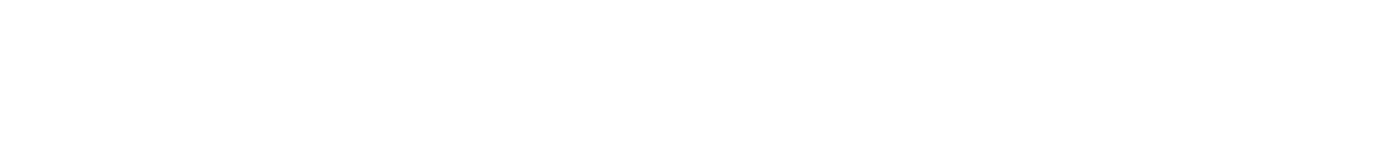
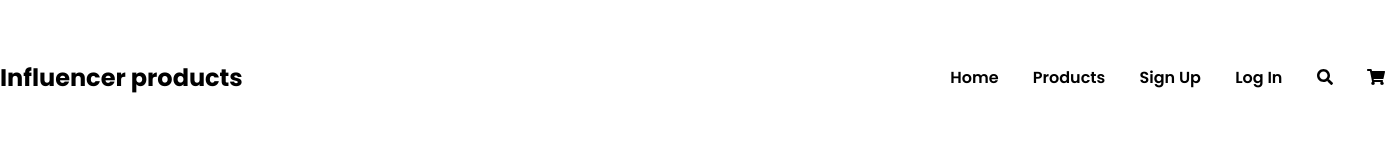
Before and after one commit to farihatulmaria/influencer-gear, a plain HTML site: page index.html in a window 1280 px wide. Shown: the whole page, 1400 px wide, since content can reach past the window. Drawn offline with Linux system fonts and the light colour scheme.

Commit message:
header complete

```diff
--- a/assets/css/style.css
+++ b/assets/css/style.css
@@ -1,6 +1,7 @@
 /* type of contents
   1. default css
-  2.
+  2. main css
+    2.1. header
   3.
 */
 
@@ -10,6 +11,7 @@
 body {
   margin: 0;
   padding: 0;
+  font-family: "Poppins", sans-serif;
 }
 ul {
   margin: 0;
@@ -18,8 +20,54 @@ ul {
 }
 a {
   text-decoration: none;
+  color: #000;
 }
 .container {
   width: 1200px;
   margin: 0 auto;
 }
+/* =====================
+    main css
+=========================  */
+
+/* header */
+header {
+  padding: 50px 0;
+}
+header .container {
+  width: 1400px;
+  display: flex;
+  justify-content: space-between;
+  align-items: center;
+}
+.logo {
+}
+.logo a {
+  font-weight: bold;
+  font-size: 24px;
+}
+.main-menu {
+}
+.main-menu ul {
+}
+.main-menu li {
+  display: inline-block;
+  padding: 10px;
+  margin: 5px;
+  transition: 0.5s;
+}
+.main-menu li:hover {
+  background: #e02c6d;
+  border-radius: 20px;
+}
+.main-menu li:hover a {
+  color: #fff;
+}
+.main-menu li a {
+  text-transform: capitalize;
+  font-weight: 600;
+  font-size: 16px;
+  transition: 0.5s;
+}
+.main-menu a svg {
+}
--- a/index.html
+++ b/index.html
@@ -12,9 +12,43 @@
       href="assets/third-party/fontawesome-free-5.15.3/css/all.css"
     />
     <!-- google fonts -->
-    <title>Document</title>
+    <link rel="preconnect" href="https://fonts.googleapis.com" />
+    <link rel="preconnect" href="https://fonts.gstatic.com" crossorigin />
+    <link
+      href="https://fonts.googleapis.com/css2?family=Poppins:wght@200;300;400;500;600;700;800;900&display=swap"
+      rel="stylesheet"
+    />
+    <title>Influencer products</title>
   </head>
   <body>
+    <!-- header start -->
+    <header>
+      <div class="container">
+        <div class="logo">
+          <a href="index.html">Influencer products</a>
+        </div>
+        <div class="main-menu">
+          <ul>
+            <li><a href="index.html">home</a></li>
+            <li><a href="#">products</a></li>
+            <li><a href="#">sign up</a></li>
+            <li><a href="#">log in</a></li>
+            <li>
+              <a href="#">
+                <i class="fas fa-search"></i>
+              </a>
+            </li>
+            <li>
+              <a href="#">
+                <i class="fas fa-shopping-cart"></i>
+              </a>
+            </li>
+          </ul>
+        </div>
+      </div>
+    </header>
+    <!-- header end -->
+
     <!-- scripts -->
     <script src="assets/third-party/fontawesome-free-5.15.3/js/all.js"></script>
   </body>
```
